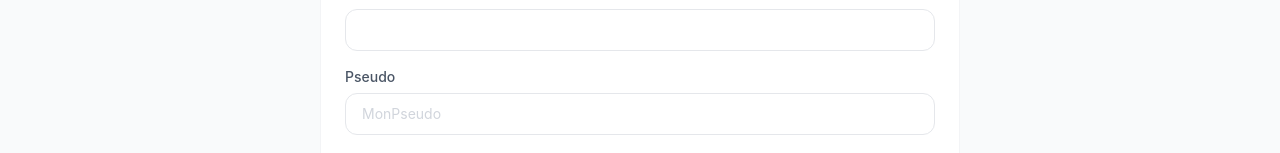
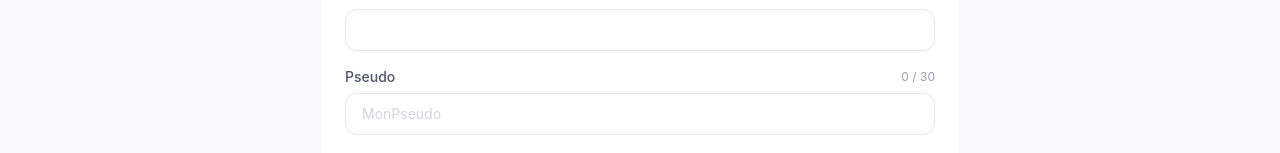
Before and after one commit to ShinWolf/CandiFlow-frontend, a React (Vite) app: page /profile in a window 1280 px wide. Shown: the part 245-398 px from the top of the page. Built offline with nearby package versions, Linux system fonts and the light colour scheme; no server answers; sample sign-in values are in the browser's storage.

Commit message:
fix(validation): use strict email regex and block emojis on username

```diff
--- a/src/pages/ProfilePage.tsx
+++ b/src/pages/ProfilePage.tsx
@@ -25,6 +25,9 @@ const ProfilePage = () => {
   const [passwordSuccess, setPasswordSuccess] = useState("");
   const [passwordLoading, setPasswordLoading] = useState(false);
 
+  const hasEmoji = (str: string) => /\p{So}|\p{Cs}/u.test(str);
+  const emailRegex = /^[a-zA-Z0-9._%+\-]+@[a-zA-Z0-9.\-]+\.[a-zA-Z]{2,}$/;
+
   useEffect(() => {
     getProfile()
       .then((data) => {
@@ -40,10 +43,12 @@ const ProfilePage = () => {
 
   const validateProfile = () => {
     const errors: Record<string, string> = {};
-    if (email && !/^[^\s@]+@[^\s@]+\.[^\s@]+$/.test(email))
-      errors.email = "L'email n'est pas valide";
+    if (!email) errors.email = "L'email est obligatoire";
+    else if (!emailRegex.test(email)) errors.email = "L'email n'est pas valide";
     if (username && (username.length < 3 || username.length > 30))
       errors.username = "Le pseudo doit contenir entre 3 et 30 caractères";
+    else if (username && hasEmoji(username))
+      errors.username = "Les emojis ne sont pas autorisés";
     return errors;
   };
 
@@ -168,14 +173,22 @@ const ProfilePage = () => {
             </div>
 
             <div>
-              <label className="block text-sm font-medium text-gray-600 dark:text-gray-400 mb-1.5">
-                Pseudo
-              </label>
+              <div className="flex items-center justify-between mb-1.5">
+                <label className="text-sm font-medium text-gray-600 dark:text-gray-400">
+                  Pseudo
+                </label>
+                <span
+                  className={`text-xs ${username.length > 30 ? "text-red-500" : "text-gray-400 dark:text-gray-500"}`}
+                >
+                  {username.length} / 30
+                </span>
+              </div>
               <input
                 type="text"
                 value={username}
                 onChange={(e) => setUsername(e.target.value)}
                 placeholder="MonPseudo"
+                maxLength={30}
                 className={inputClass("username", profileErrors)}
               />
               {profileErrors.username && (
```
